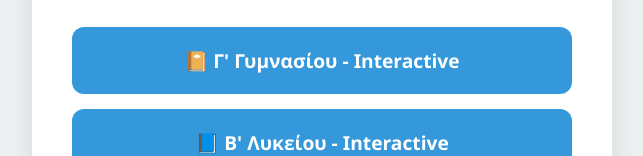
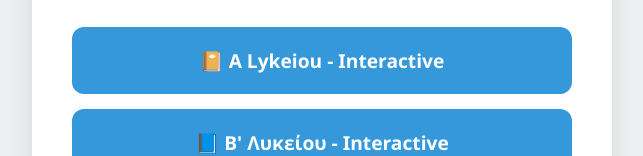
Before and after one commit to dporpatonelis-crypto/interactive-lessons, a plain HTML site: page index.html in a window 1280 px wide. Shown: the part 286-442 px from the top of the page, without its empty margins (318-961 px from the left). Drawn offline with Linux system fonts and the light colour scheme.

Commit message:
Update index.html with new content

```diff
--- a/index.html
+++ b/index.html
@@ -9,7 +9,7 @@
         body { font-family: 'Segoe UI', sans-serif; background: var(--bg); margin: 0; display: flex; flex-direction: column; align-items: center; justify-content: center; min-height: 100vh; }
         .container { background: white; padding: 40px; border-radius: 20px; box-shadow: 0 10px 25px rgba(0,0,0,0.1); text-align: center; max-width: 500px; width: 90%; }
         h1 { color: var(--primary); margin-bottom: 30px; }
-        .book-card { display: block; background: var(--accent); color: white; padding: 20px; margin: 15px 0; border-radius: 12px; text-decoration: none; font-size: 1.2rem; font-weight: bold; transition: transform 0.2s, background 0.2s; }
+        .book-card { display: block; background: var(--accent); color: white; padding: 20px; margin: 15px 0; border-radius: 12px; text-decoration: none; font-size: 1.2rem; font-weight: bold; transition: transform 0.2s ease; }
         .book-card:hover { transform: translateY(-5px); background: #2980b9; }
         .footer { margin-top: 20px; font-size: 0.8rem; color: #7f8c8d; }
     </style>
@@ -19,7 +19,7 @@
     <div class="container">
         <h1>📚 Επιλογή Μαθήματος</h1>
 
-        <a href="G_Gymnasiou/index.html" class="book-card">📔 Γ' Γυμνασίου - Interactive</a>
+        <a href="A_Lykeiou/index.html" class="book-card">📔 A Lykeiou - Interactive</a>
 
         <a href="B_Lykeiou/index.html" class="book-card">📘 Β' Λυκείου - Interactive</a>
 
```
